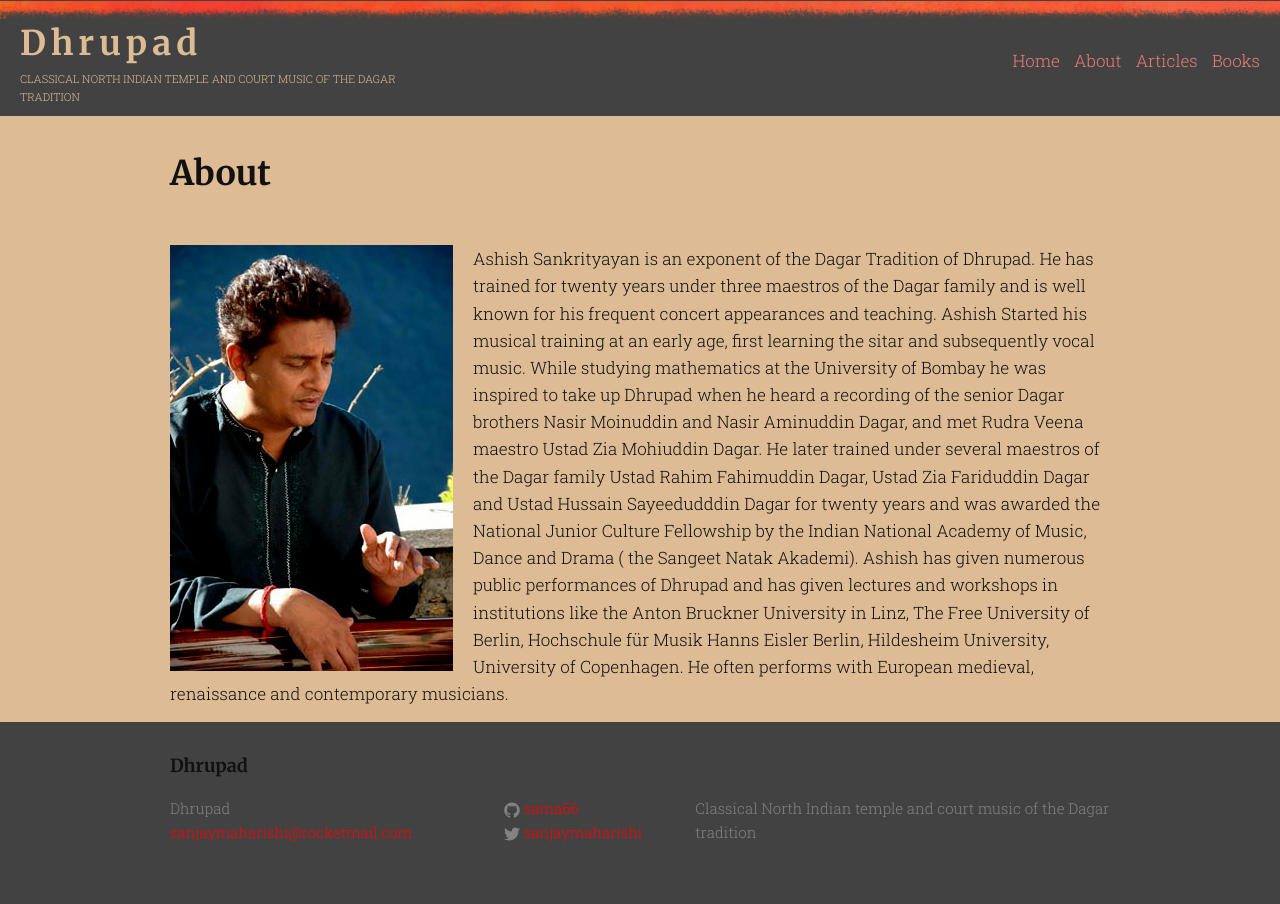
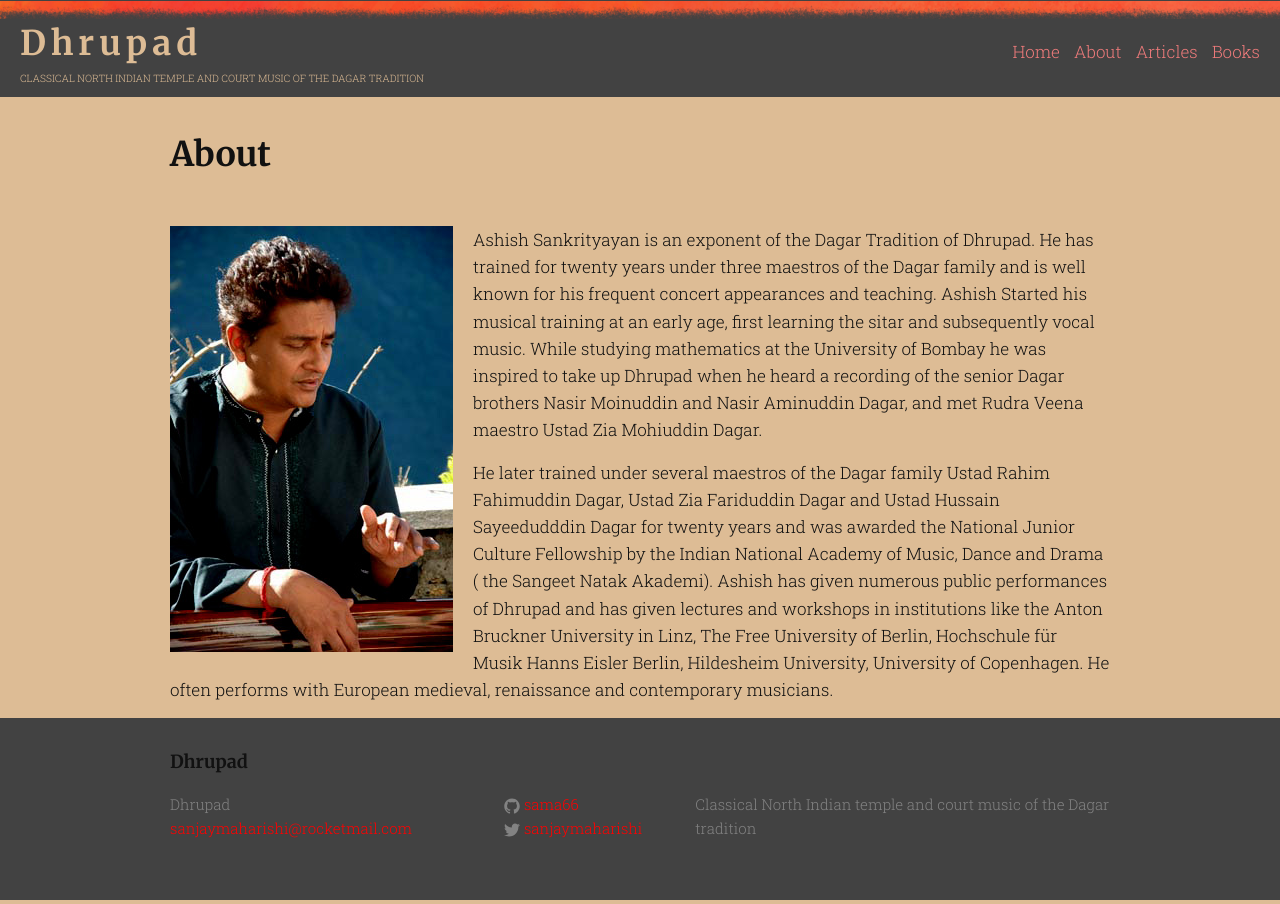
Before and after one commit to sama66/q2, a Jekyll site: the page built from about.md, in a window 1280 px wide. Built offline with Jekyll 4.4.1, drawn with Linux system fonts in a browser that asks for light colours.

Commit message:
description

```diff
--- a/_sass/_header.scss
+++ b/_sass/_header.scss
@@ -36,7 +36,7 @@ header {
     }
 }
 .site-description {
-  font-size: 65%;
+  font-size: 60%;
   color: $title-color;
   text-transform: uppercase;
   padding: 0;
--- a/about.md
+++ b/about.md
@@ -4,4 +4,7 @@ title: About
 permalink: /about/
 ---
 ![Ashish Sankrityayan]({{ site.baseurl }}/img/ashish-sankrityayan-01.jpg{{ prepend:site.baseurl }})
-Ashish Sankrityayan is an exponent of the Dagar Tradition of Dhrupad. He has trained for twenty years under three maestros of the Dagar family and is well known for his frequent concert appearances and teaching. Ashish Started his musical training at an early age, first learning the sitar and subsequently vocal music. While studying mathematics at the University of Bombay he was inspired to take up Dhrupad when he heard a recording of the senior Dagar brothers Nasir Moinuddin and Nasir Aminuddin Dagar, and met Rudra Veena maestro Ustad Zia Mohiuddin Dagar. He later trained under several maestros of the Dagar family Ustad Rahim Fahimuddin Dagar, Ustad Zia Fariduddin Dagar and Ustad Hussain Sayeedudddin Dagar for twenty years and was awarded the National Junior Culture Fellowship by the Indian National Academy of Music, Dance and Drama ( the Sangeet Natak Akademi). Ashish has given numerous public performances of Dhrupad and has given lectures and workshops in institutions like the Anton Bruckner University in Linz, The Free University of Berlin, Hochschule für Musik Hanns Eisler Berlin, Hildesheim University, University of Copenhagen. He often performs with European medieval, renaissance and contemporary musicians.
+Ashish Sankrityayan is an exponent of the Dagar Tradition of Dhrupad. He has trained for twenty years under three maestros of the Dagar family and is well known for his frequent concert appearances and teaching. Ashish Started his musical training at an early age, first learning the sitar and subsequently vocal music. While studying mathematics at the University of Bombay he was inspired to take up Dhrupad when he heard a recording of the senior Dagar brothers Nasir Moinuddin and Nasir Aminuddin Dagar, and met Rudra Veena maestro Ustad Zia Mohiuddin Dagar.
+
+
+He later trained under several maestros of the Dagar family Ustad Rahim Fahimuddin Dagar, Ustad Zia Fariduddin Dagar and Ustad Hussain Sayeedudddin Dagar for twenty years and was awarded the National Junior Culture Fellowship by the Indian National Academy of Music, Dance and Drama ( the Sangeet Natak Akademi). Ashish has given numerous public performances of Dhrupad and has given lectures and workshops in institutions like the Anton Bruckner University in Linz, The Free University of Berlin, Hochschule für Musik Hanns Eisler Berlin, Hildesheim University, University of Copenhagen. He often performs with European medieval, renaissance and contemporary musicians.
```
